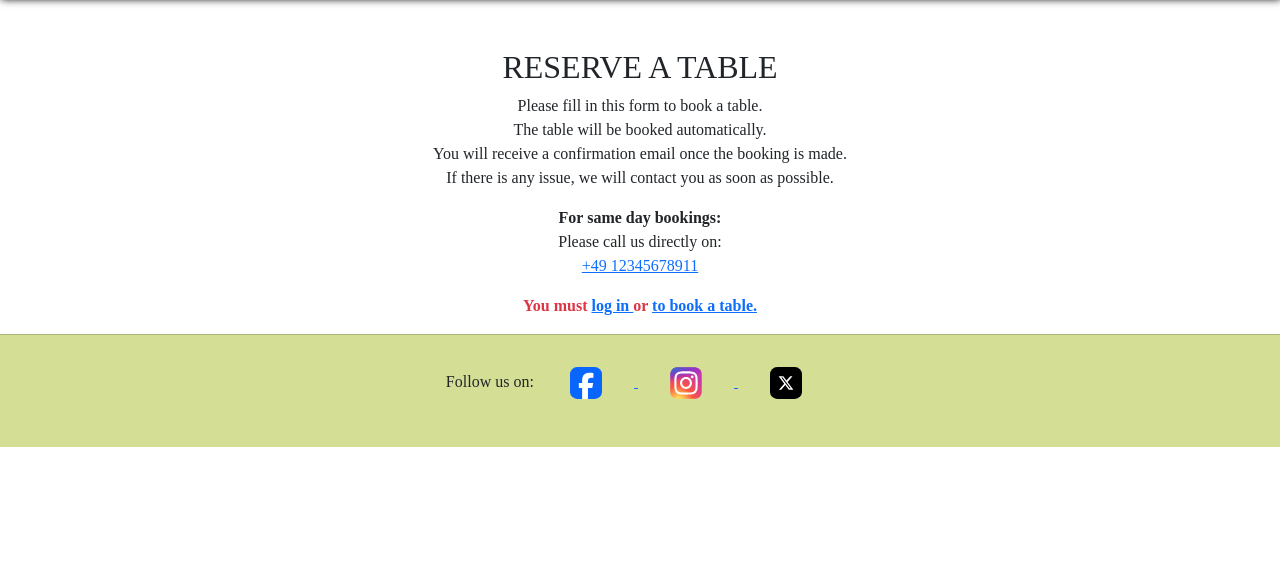
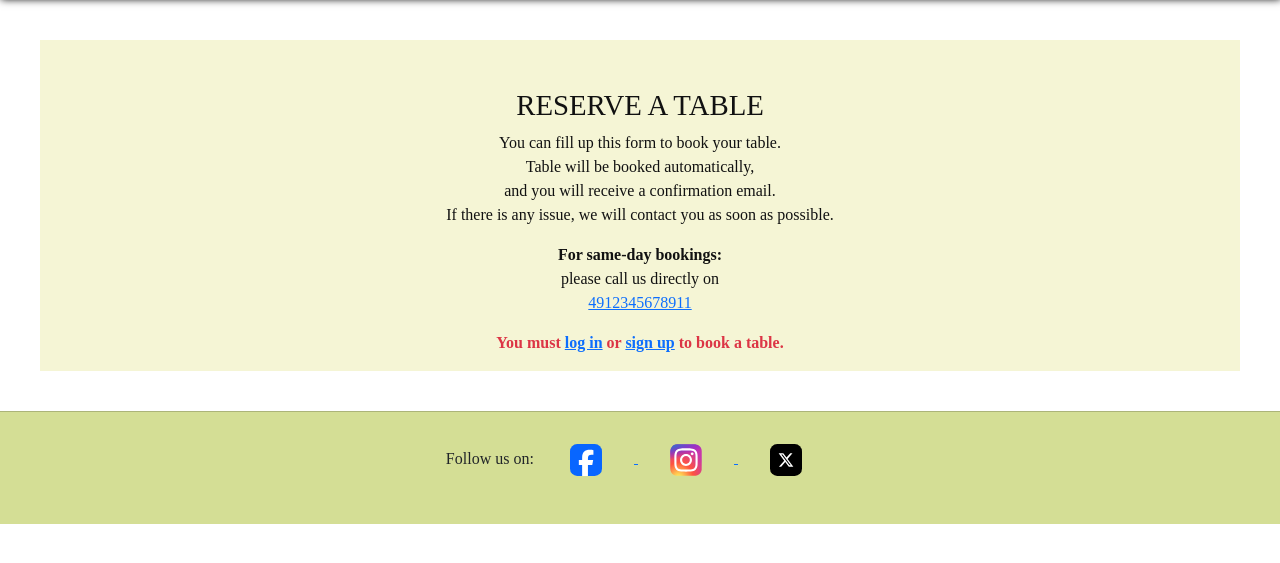
Before and after one commit to Niraja85/The-Olive-Green, a Django app: template booking/templates/booking/booking.html in a window 1280 px wide. Shown: the part 116-679 px from the top of the page. Run offline with Django 5.2, Linux system fonts and the light colour scheme; the template is opened without the code that fills it, so the values that code supplies are empty.

Commit message:
Updated booking.css style as the path was incorrect so that styles are applied

```diff
--- a/booking/static/css/booking.css
+++ b/booking/static/booking/css/booking.css
@@ -3,12 +3,12 @@
     flex-wrap: wrap;
     gap: 40px;
     padding: 20px;
-    background-color: #D4DE95;
+    background-color: white;
     color: #111;
 }
 .booking-info {
     flex: 1 1 300px;
-    background-color: #B3EBF2;
+    background-color: var(--beige);
     color: #111;
 }
 .booking-form {
@@ -27,7 +27,7 @@
 }
 .error-list {
     border: 1px solid #ff4d4d;
-    background-color: #B3EBF2;
+    background-color: black;
     color: #ff4d4d;
     padding: 10ppx 15px;
     margin-top: 10px;
@@ -41,7 +41,7 @@
 .booking-form input:focus,
 .booking-form select:focus,
 .booking-form textarea:focus {
-    background-color: yellow;
+    background-color: green;
 }
 .booking-form input,
 .booking-form select,
@@ -66,23 +66,24 @@
     cursor: pointer;
 }
 .booking-form button:hover {
-    background-color: yellow;
+    background-color: green;
     box-shadow: var(--small-box-shadow);
 }
 ul.django-messages {
     list-style: none;
     padding: 0;
     margin: 1rem 0;
+    color: black;
 }
 ul.django-messages li.success {
     background-color: green;
-    color: white;
+    color: black;
     padding: 0.75rem;
     border-radius: 5px;
 }
 ul.django-messages li.error {
     background-color: red;
-    color: white;
+    color: black;
 }
 
 /* media queries */
--- a/booking/templates/booking/booking.html
+++ b/booking/templates/booking/booking.html
@@ -1,8 +1,13 @@
 {% extends 'base.html' %}
 {% load static %}
 
-{% block css %}
-{{ block.super }}
+{% block extra_css %}
+<!-- Bootstrap css -->
+<link href="https://cdn.jsdelivr.net/npm/bootstrap@5.3.7/dist/css/bootstrap.min.css" rel="stylesheet" integrity="sha384-LN+7fdVzj6u52u30Kp6M/trliBMCMKTyK833zpbD+pXdCLuTusPj697FH4R/5mcr" crossorigin="anonymous">
+
+<!-- Base css -->
+<link rel="stylesheet" href="{% static 'css/base.css' %}">
+
 <!--Booking specific css-->
 <link rel="stylesheet" href="{% static 'booking/css/booking.css' %}">
 {% endblock %}
@@ -11,31 +16,23 @@
 
 {% block content %}
 
-
 <div class="booking-container">
     <div class="booking-info text-center pt-5">
         <h2>RESERVE A TABLE</h2>
-        <p>Please fill in this form to book a table.
-            <br>
-            The table will be booked automatically.
-            <br>
-            You will receive a confirmation email once the booking is made.
-            <br>
-            If there is any issue, we will contact you as soon as possible.
-        </p>
-        <p><strong>For same day bookings: </strong>
-        <br>
-        Please call us directly on:
-        <br>
-        <a href="tel:4912345678911">+49 12345678911</a>
-        </p>
+        <p>You can fill up this form to book your table. <br>
+            Table will be booked automatically, <br>
+            and you will receive a confirmation email. <br>
+            If there is any issue, we will contact you as soon as possible.</p>
+        <p><strong>For same-day bookings:</strong><br> please call us directly on <br>
+            <a href="tel:4912345678911">4912345678911</a></p>
 
         {% if not user.is_authenticated %}
         <p class="text-center text-danger fw-bold">
-            You must <a href="{{ login_url }}">log in </a> or
-            <a href="{{ signup_url }}">to book a table.</a>
+            You must <a href="{{ login_url }}">log in</a> or
+            <a href="{{ signup_url }}">sign up</a> to book a table.
         </p>
         {% endif %}
+    </div>
 
     {% if user.is_authenticated %}
     <div class="booking-form">
@@ -112,7 +109,6 @@
     if (dateField) {
         const today = new Date().toISOString().split('T')[0];
         dateField.setAttribute("min", today);
-    }
-    });
+    }});
 </script>
 {% endblock %}
--- a/menu/admin.py
+++ b/menu/admin.py
@@ -1,6 +1,7 @@
 from django.contrib import admin
 from django_summernote.admin import SummernoteModelAdmin
 from .models import Menu, MenuItem
+
 
 # Register your models here.
 @admin.register(Menu)
@@ -13,6 +14,7 @@ class MenuAdmin(admin.ModelAdmin):
     )
     list_filter = ('name',)
 
+
 @admin.register(MenuItem)
 class MenuItemAdmin(SummernoteModelAdmin):
     """Lists field to display menu items"""
```
Also changed, not shown: booking/forms.py (+5 -5 lines), menu/templates/menu/create_menu.html (+11 -0 lines), menu/templates/menu/manage_menu.html (+6 -2 lines). Lines whose indentation alone changed are shown as unchanged.
